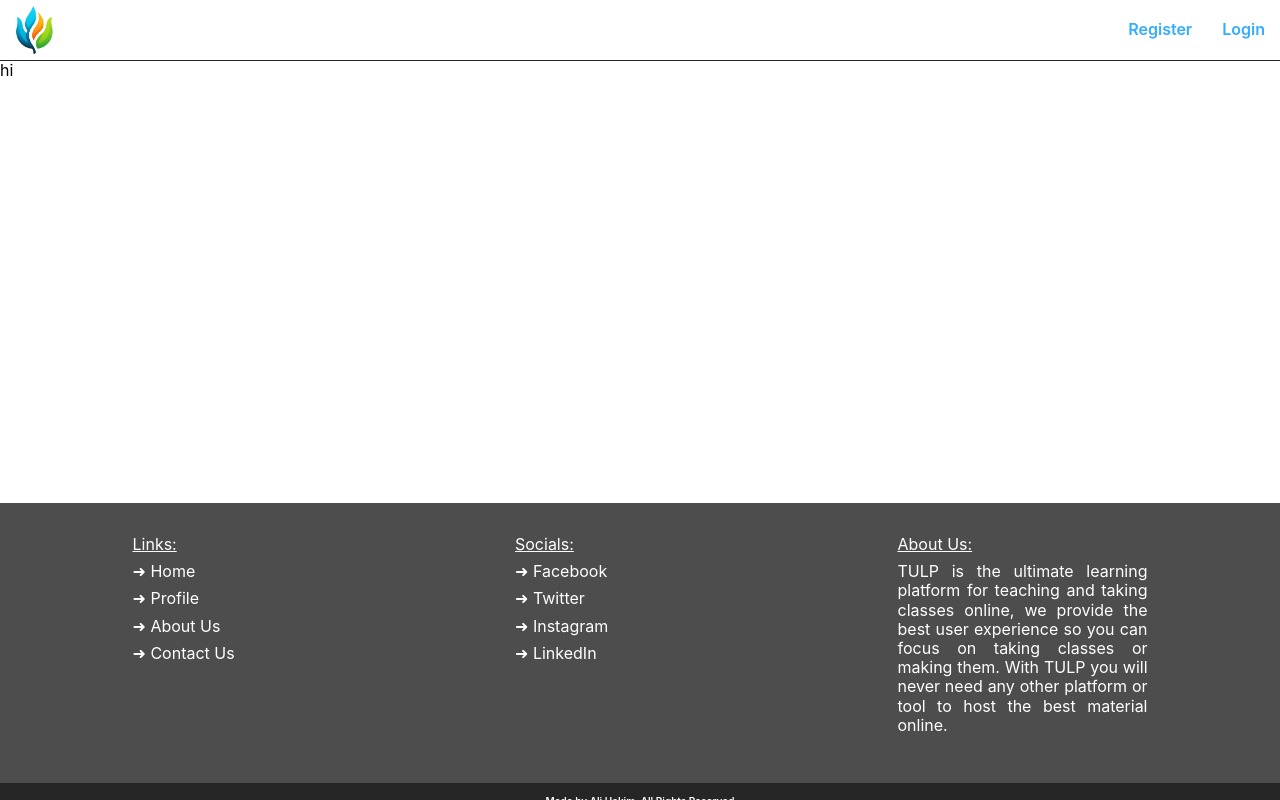
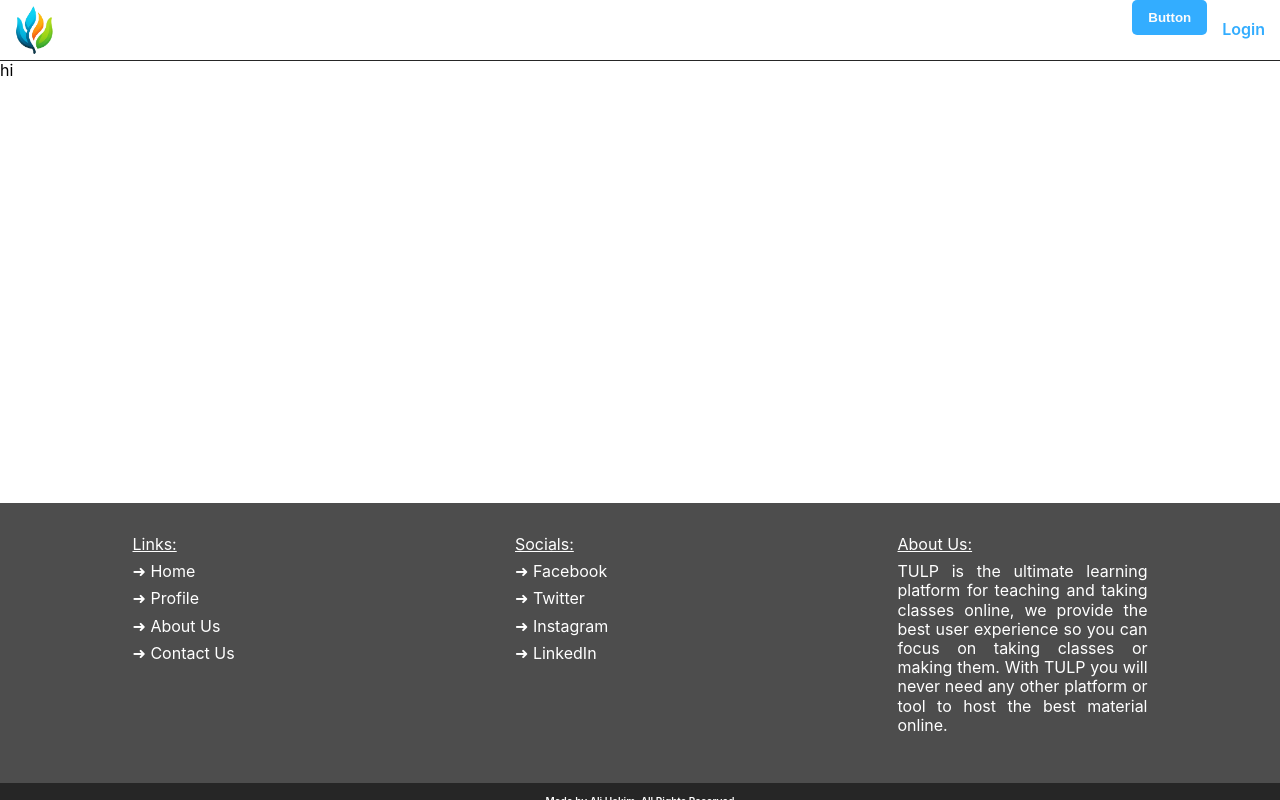
Before and after one commit to AliHakim773/TULP, a React (Vite) app in the folder tulp-frontend/: page / in a window 1280 px wide. Built offline with nearby package versions, Linux system fonts and the light colour scheme; no server answers.

Commit message:
Frontend: added basic burron styles

```diff
--- a/tulp-frontend/src/components/Base/Button/index.jsx
+++ b/tulp-frontend/src/components/Base/Button/index.jsx
@@ -1,8 +1,8 @@
 import React from "react"
 import "./styles.css"
 
-const Button = () => {
-  return <button></button>
+const Button = ({ text = "Button", color = "blue" }) => {
+  return <button className={`basic-btn ${color}-3-bg semi-bold`}>{text}</button>
 }
 
 export default Button
--- a/tulp-frontend/src/components/Base/Button/styles.css
+++ b/tulp-frontend/src/components/Base/Button/styles.css
@@ -0,0 +1,8 @@
+.basic-btn {
+  height: 35px;
+  width: 100%;
+  padding-inline: 1rem;
+  color: var(--white);
+  border: none;
+  border-radius: 5px;
+}
--- a/tulp-frontend/src/components/UI/NavBar/index.jsx
+++ b/tulp-frontend/src/components/UI/NavBar/index.jsx
@@ -4,6 +4,7 @@ import { Link } from "react-router-dom"
 import "./styles.css"
 import useNavBarLogic from "./useNavBarLogic"
 import PfpDropDown from "./PfpDropDown"
+import Button from "../../Base/Button"
 
 const NavBar = () => {
   const { user, isLoggedIn, isHidden, handleOnClickProfile } = useNavBarLogic()
@@ -20,10 +21,8 @@ const NavBar = () => {
           {!isLoggedIn ? (
             <>
               <li className='h-100'>
-                <Link
-                  to={"/register"}
-                  className='nav-link h-100 flex center blue-3-txt semi-bold'>
-                  Register
+                <Link to={"/register"}>
+                  <Button />
                 </Link>
               </li>
               <li className='h-100'>
```
